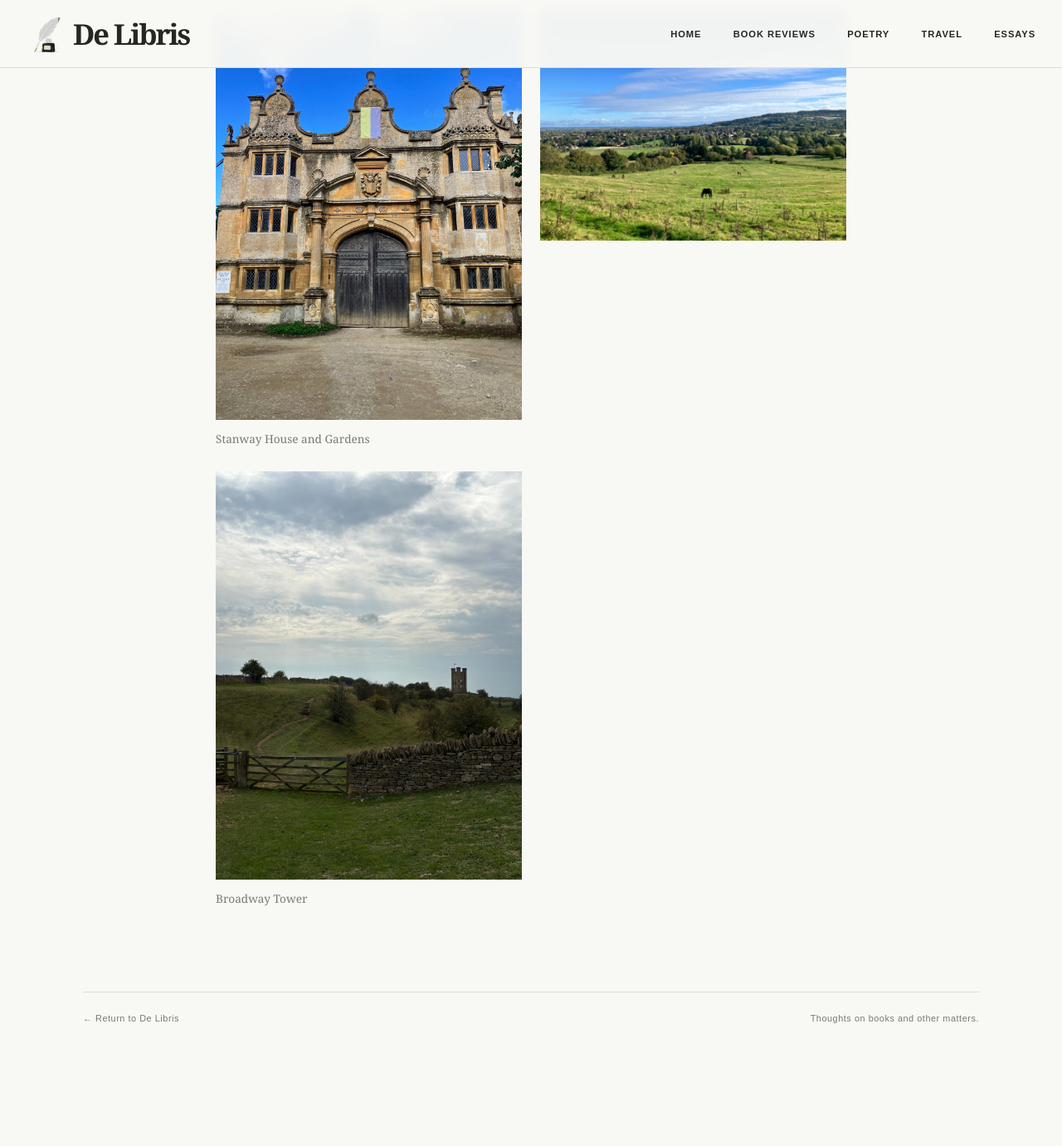
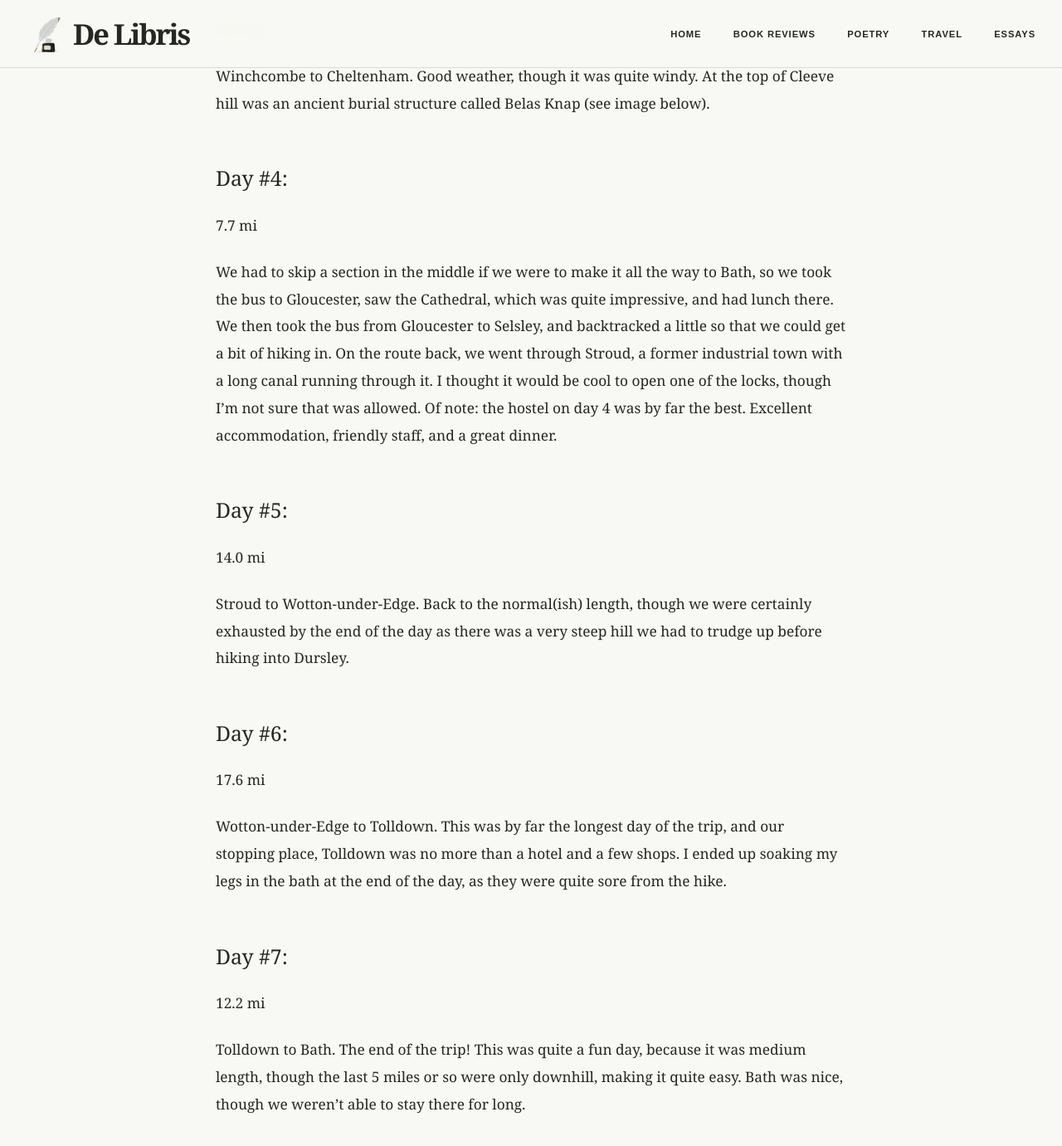
Before and after one commit to homo-ignotus/delibris, a Jekyll site: the page built from _travels/a-week-in-the-cotswolds.md, in a window 1280 px wide and 1400 px high, scrolled down 977 px. Shown: the top 1381 px of the window at 83% size. Built offline with Jekyll 4.4.1, drawn with Linux system fonts in a browser that asks for light colours; before the commit the page ends 2245 px from its top, so only the background shows below that.

Commit message:
Update a-week-in-the-cotswolds.md

```diff
--- a/_travels/a-week-in-the-cotswolds.md
+++ b/_travels/a-week-in-the-cotswolds.md
@@ -12,7 +12,7 @@ gallery:
 One week, 82 miles, great food, and lots of conversation
 
 ## Day #1:
-6 mi
+6.0 mi
 
 Shorter hike from Chipping Camden to Broadway. Pleasant weather and beautiful views near Broadway tower (see image below).
 
@@ -20,3 +20,28 @@ Shorter hike from Chipping Camden to Broadway. Pleasant weather and beautiful vi
 12.8 mi
 
 Decent hike from Broadway to Winchcombe. Pleasant weather again. We saw the Stanway House & Gardens, a beautiful Jacobean manor, though were only able to see the frontside.
+
+## Day #3:
+12.7 mi
+
+Winchcombe to Cheltenham. Good weather, though it was quite windy. At the top of Cleeve hill was an ancient burial structure called Belas Knap (see image below).
+
+## Day #4:
+7.7 mi
+
+We had to skip a section in the middle if we were to make it all the way to Bath, so we took the bus to Gloucester, saw the Cathedral, which was quite impressive, and had lunch there. We then took the bus from Gloucester to Selsley, and backtracked a little so that we could get a bit of hiking in. On the route back, we went through Stroud, a former industrial town with a long canal running through it. I thought it would be cool to open one of the locks, though I'm not sure that was allowed. Of note: the hostel on day 4 was by far the best. Excellent accommodation, friendly staff, and a great dinner.
+
+## Day #5:
+14.0 mi
+
+Stroud to Wotton-under-Edge. Back to the normal(ish) length, though we were certainly exhausted by the end of the day as there was a very steep hill we had to trudge up before hiking into Dursley.
+
+## Day #6:
+17.6 mi
+
+Wotton-under-Edge to Tolldown. This was by far the longest day of the trip, and our stopping place, Tolldown was no more than a hotel and a few shops. I ended up soaking my legs in the bath at the end of the day, as they were quite sore from the hike.
+
+## Day #7:
+12.2 mi
+
+Tolldown to Bath. The end of the trip! This was quite a fun day, because it was medium length, though the last 5 miles or so were only downhill, making it quite easy. Bath was nice, though we weren't able to stay there for long.
```
